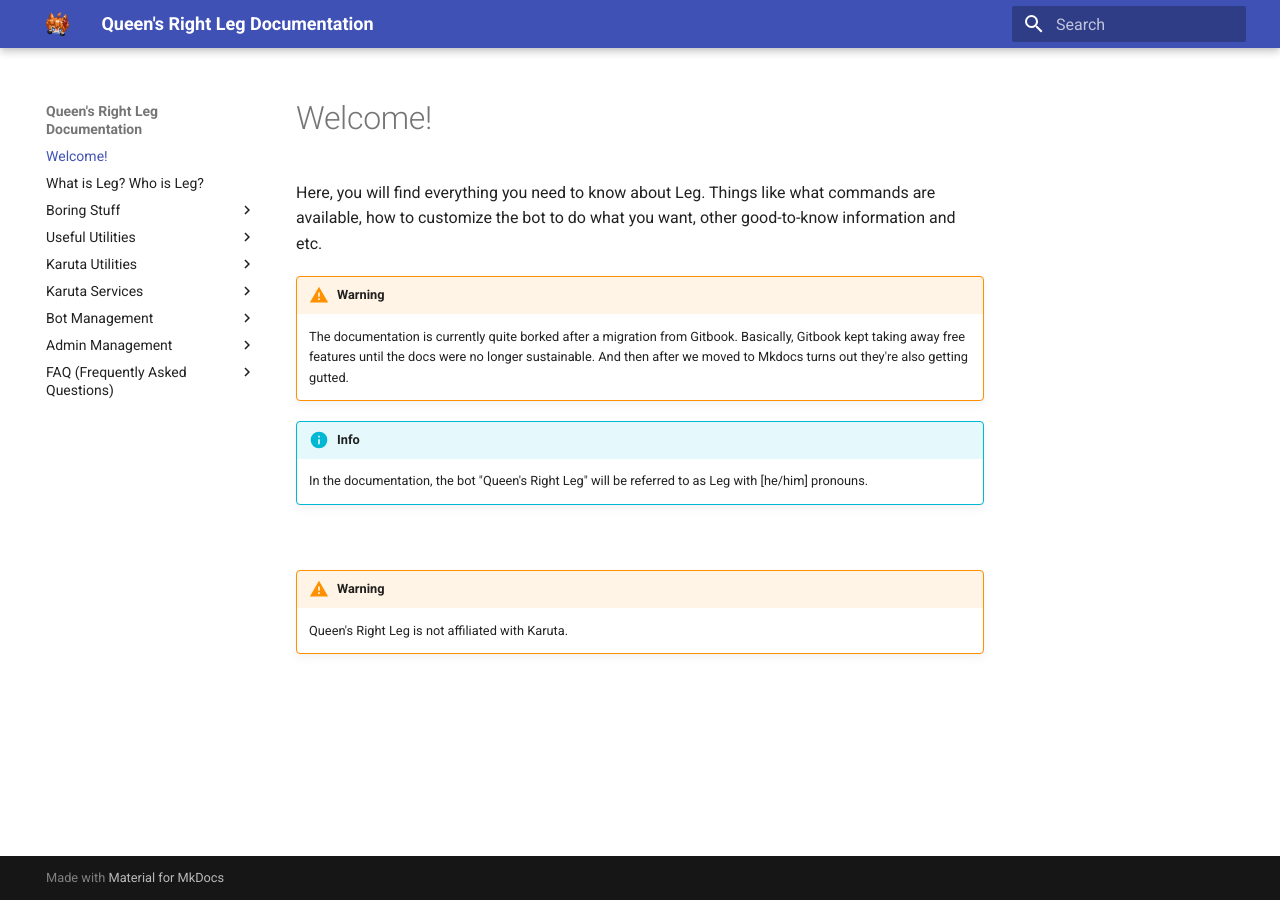
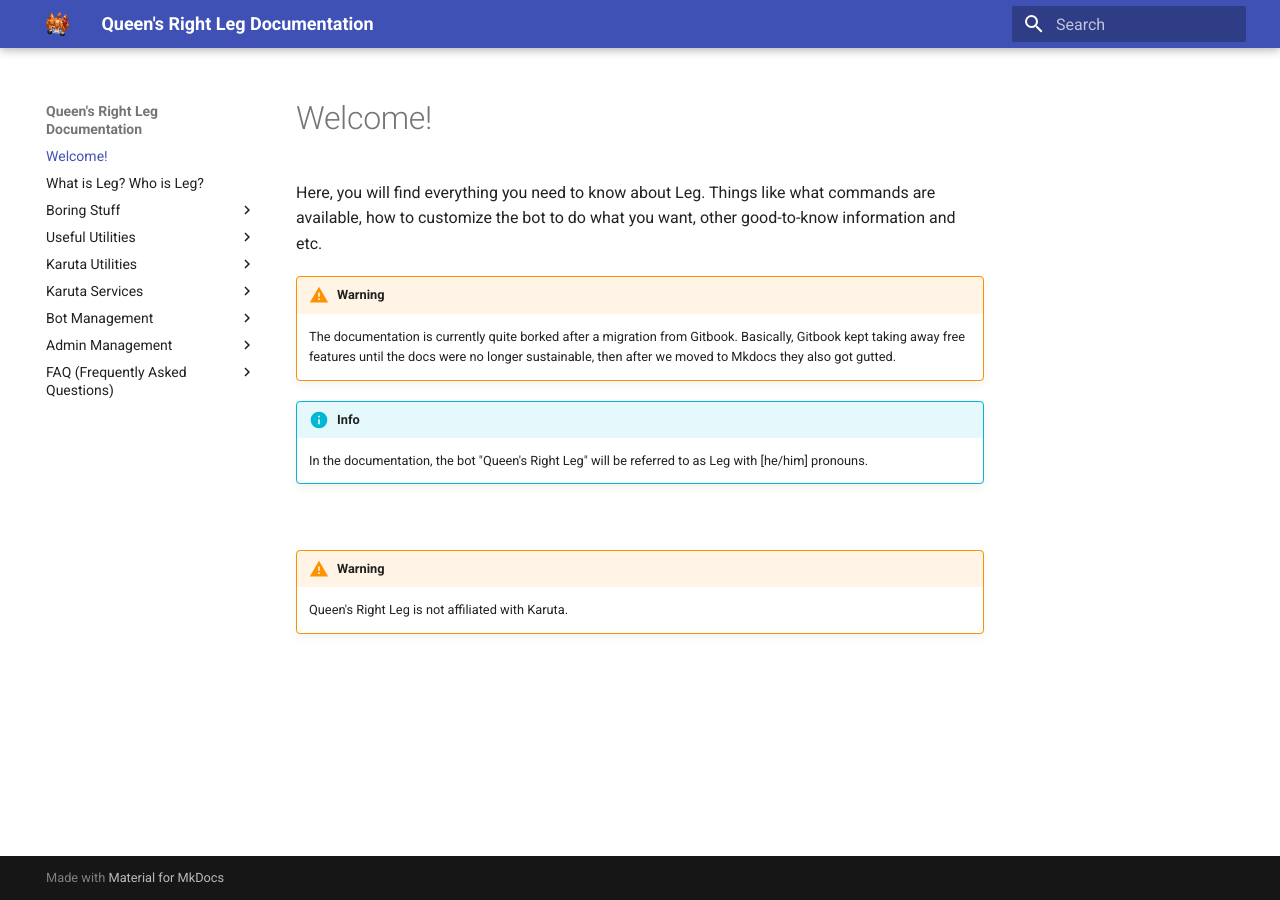
Before and after one commit to RyanCheddar/queens-right-leg, an MkDocs documentation site: the page built from docs/README.md, in a window 1280 px wide. Built offline with MkDocs 1.6.1 and Material for MkDocs 9.7.7, drawn with Linux system fonts in a browser that asks for light colours.

Commit message:
Fix wording in README about documentation migration

```diff
--- a/docs/README.md
+++ b/docs/README.md
@@ -3,7 +3,7 @@
 Here, you will find everything you need to know about Leg. Things like what commands are available, how to customize the bot to do what you want, other good-to-know information and etc.
 
 !!! warning
-    The documentation is currently quite borked after a migration from Gitbook. Basically, Gitbook kept taking away free features until the docs were no longer sustainable. And then after we moved to Mkdocs turns out they're also getting gutted.
+    The documentation is currently quite borked after a migration from Gitbook. Basically, Gitbook kept taking away free features until the docs were no longer sustainable, then after we moved to Mkdocs they also got gutted.
 
 !!! info
     In the documentation, the bot "Queen's Right Leg" will be referred to as Leg with \[he/him] pronouns.
```
